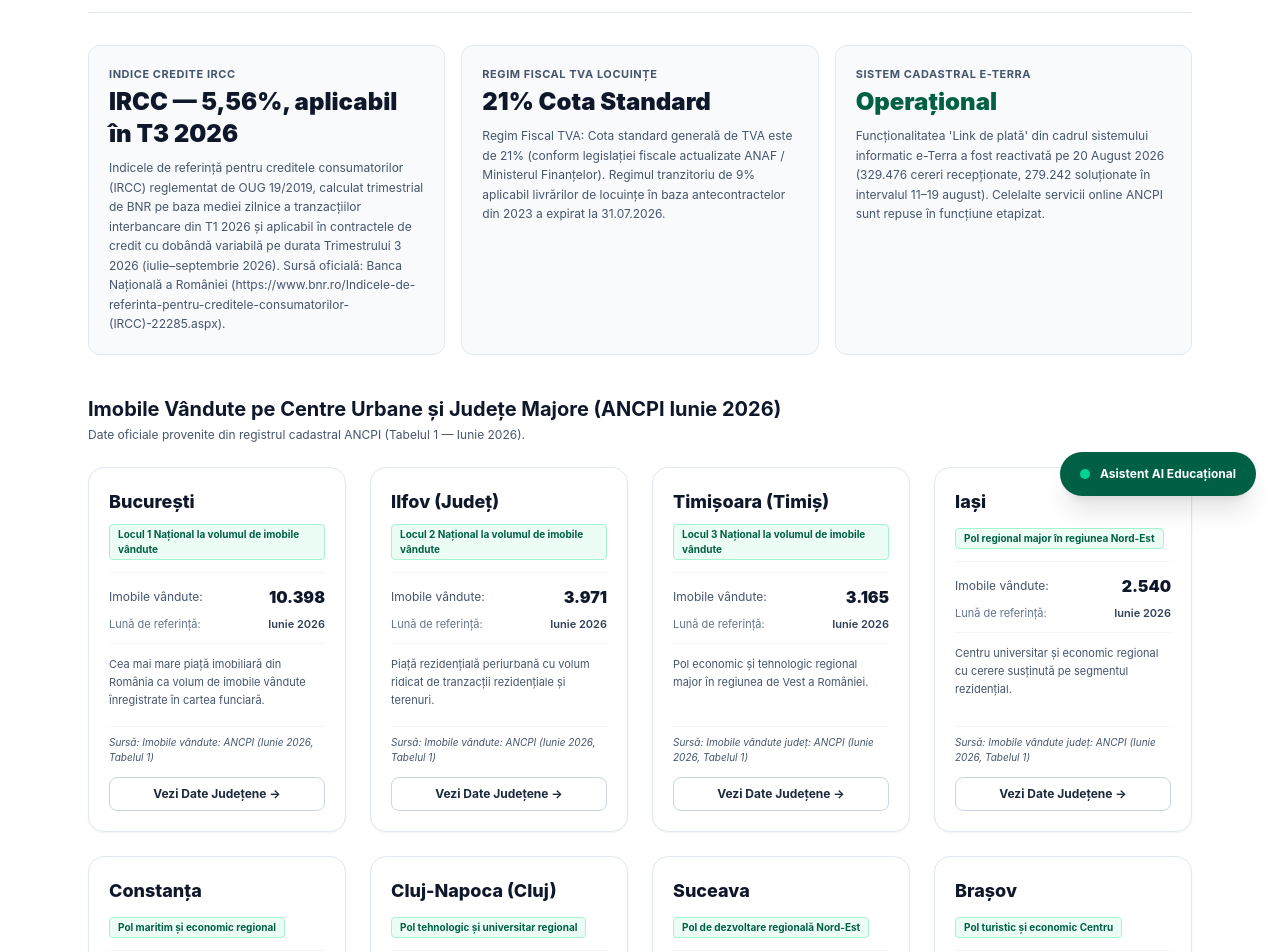
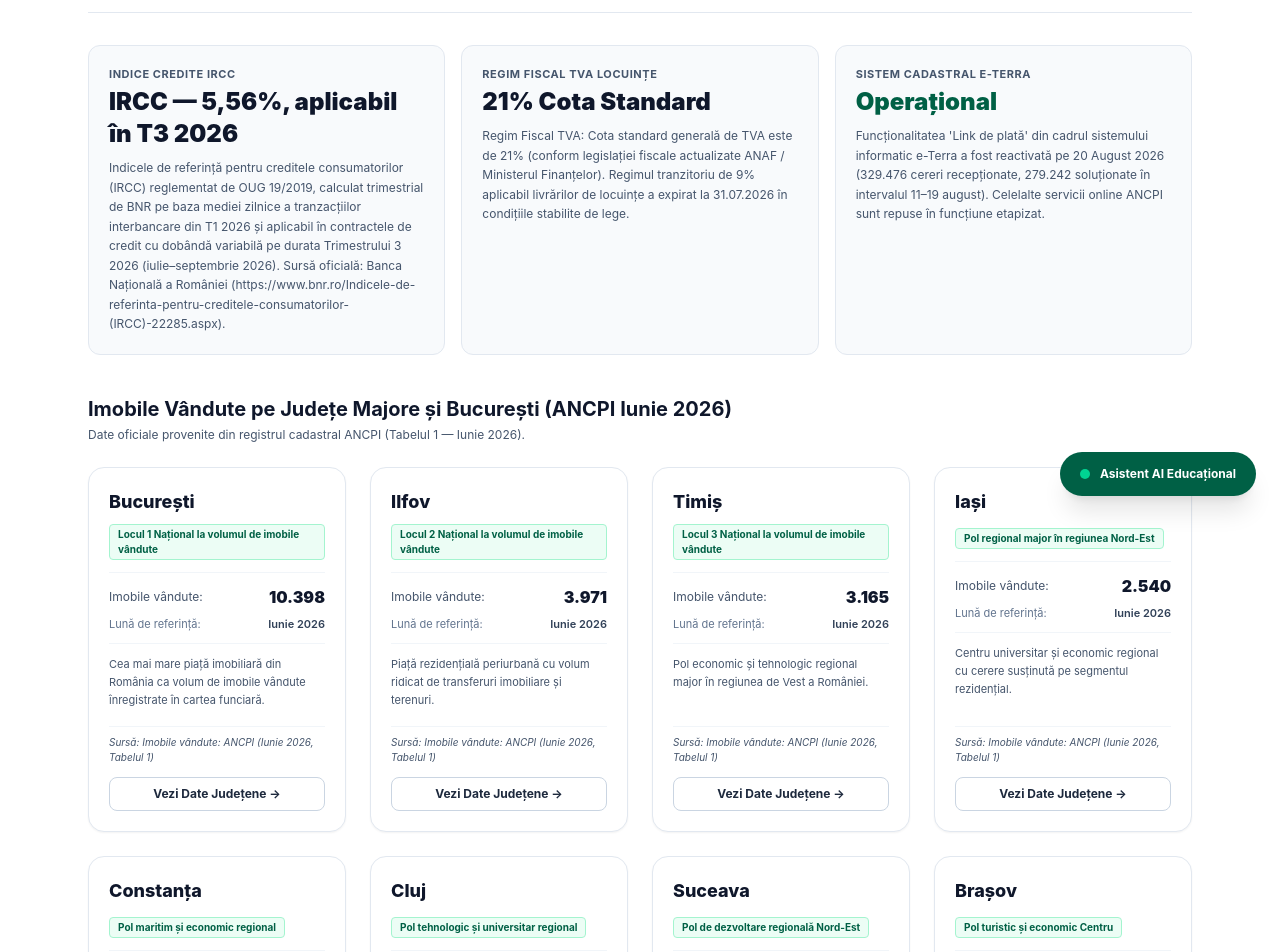
Before and after one commit to investitiiimobiliareromania/subventii, a Next.js app: page /piata-imobiliara in a window 1280 px wide. Shown: the part 280-1232 px from the top of the page. Built offline with nearby package versions, Linux system fonts and the light colour scheme.

Commit message:
fix(audit): ensure county-level geography, conservative VAT text, and audit disclaimers in legal policies

```diff
--- a/src/app/piata-imobiliara/page.tsx
+++ b/src/app/piata-imobiliara/page.tsx
@@ -81,7 +81,7 @@ export default function RealEstatePage() {
           <section className="mb-10">
             <div className="mb-6">
               <h2 className="text-xl font-bold text-slate-900">
-                Imobile Vândute pe Centre Urbane și Județe Majore (ANCPI Iunie 2026)
+                Imobile Vândute pe Județe Majore și București (ANCPI Iunie 2026)
               </h2>
               <p className="text-xs text-slate-600 mt-1">
                 Date oficiale provenite din registrul cadastral ANCPI (Tabelul 1 — Iunie 2026).
--- a/src/app/politica-cookies/page.tsx
+++ b/src/app/politica-cookies/page.tsx
@@ -31,7 +31,7 @@ export default function CookiePolicyPage() {
               Politica privind Modulele Cookie
             </h1>
             <p className="mt-2 text-xs text-slate-600">
-              Ultima actualizare: Septembrie 2026
+              Ultima actualizare: Septembrie 2026 • Politica descrie comportamentul tehnic identificat la momentul auditului.
             </p>
           </header>
 
--- a/src/app/politica-de-confidentialitate/page.tsx
+++ b/src/app/politica-de-confidentialitate/page.tsx
@@ -31,7 +31,7 @@ export default function PrivacyPolicyPage() {
               Politica de Confidențialitate
             </h1>
             <p className="mt-2 text-xs text-slate-600">
-              Ultima actualizare: Septembrie 2026 • Conform Regulamentului (UE) 2016/679
+              Ultima actualizare: Septembrie 2026 • Conform Regulamentului (UE) 2016/679 • Politica descrie comportamentul tehnic identificat la momentul auditului.
             </p>
           </header>
 
--- a/src/lib/piata-imobiliara-data.ts
+++ b/src/lib/piata-imobiliara-data.ts
@@ -19,20 +19,20 @@ export const realEstateCityReports: CityPriceReport[] = [
     sourceAttribution: "Imobile vândute: ANCPI (Iunie 2026, Tabelul 1)",
   },
   {
-    city: "Ilfov (Județ)",
+    city: "Ilfov",
     county: "Ilfov",
     ancpiJune2026Transactions: 3971,
     nationalRankNote: "Locul 2 Național la volumul de imobile vândute",
-    marketNote: "Piață rezidențială periurbană cu volum ridicat de tranzacții rezidențiale și terenuri.",
+    marketNote: "Piață rezidențială periurbană cu volum ridicat de transferuri imobiliare și terenuri.",
     sourceAttribution: "Imobile vândute: ANCPI (Iunie 2026, Tabelul 1)",
   },
   {
-    city: "Timișoara (Timiș)",
+    city: "Timiș",
     county: "Timiș",
     ancpiJune2026Transactions: 3165,
     nationalRankNote: "Locul 3 Național la volumul de imobile vândute",
     marketNote: "Pol economic și tehnologic regional major în regiunea de Vest a României.",
-    sourceAttribution: "Imobile vândute județ: ANCPI (Iunie 2026, Tabelul 1)",
+    sourceAttribution: "Imobile vândute: ANCPI (Iunie 2026, Tabelul 1)",
   },
   {
     city: "Iași",
@@ -40,7 +40,7 @@ export const realEstateCityReports: CityPriceReport[] = [
     ancpiJune2026Transactions: 2540,
     nationalRankNote: "Pol regional major în regiunea Nord-Est",
     marketNote: "Centru universitar și economic regional cu cerere susținută pe segmentul rezidențial.",
-    sourceAttribution: "Imobile vândute județ: ANCPI (Iunie 2026, Tabelul 1)",
+    sourceAttribution: "Imobile vândute: ANCPI (Iunie 2026, Tabelul 1)",
   },
   {
     city: "Constanța",
@@ -48,15 +48,15 @@ export const realEstateCityReports: CityPriceReport[] = [
     ancpiJune2026Transactions: 2234,
     nationalRankNote: "Pol maritim și economic regional",
     marketNote: "Piață rezidențială dinamică pe litoralul românesc și în zona metropolitană Constanța.",
-    sourceAttribution: "Imobile vândute județ: ANCPI (Iunie 2026, Tabelul 1)",
+    sourceAttribution: "Imobile vândute: ANCPI (Iunie 2026, Tabelul 1)",
   },
   {
-    city: "Cluj-Napoca (Cluj)",
+    city: "Cluj",
     county: "Cluj",
     ancpiJune2026Transactions: 2074,
     nationalRankNote: "Pol tehnologic și universitar regional",
     marketNote: "Piață rezidențială activă din Transilvania, susținută de sectoarele tehnologice și universitare.",
-    sourceAttribution: "Imobile vândute județ: ANCPI (Iunie 2026, Tabelul 1)",
+    sourceAttribution: "Imobile vândute: ANCPI (Iunie 2026, Tabelul 1)",
   },
   {
     city: "Suceava",
@@ -64,7 +64,7 @@ export const realEstateCityReports: CityPriceReport[] = [
     ancpiJune2026Transactions: 1850,
     nationalRankNote: "Pol de dezvoltare regională Nord-Est",
     marketNote: "Piață județeană cu volum susținut de transferuri imobiliare și terenuri.",
-    sourceAttribution: "Imobile vândute județ: ANCPI (Iunie 2026, Tabelul 1)",
+    sourceAttribution: "Imobile vândute: ANCPI (Iunie 2026, Tabelul 1)",
   },
   {
     city: "Brașov",
@@ -72,7 +72,7 @@ export const realEstateCityReports: CityPriceReport[] = [
     ancpiJune2026Transactions: 1735,
     nationalRankNote: "Pol turistic și economic Centru",
     marketNote: "Piață imobiliară influențată de atractivitatea turistică și dezvoltarea infrastructurii.",
-    sourceAttribution: "Imobile vândute județ: ANCPI (Iunie 2026, Tabelul 1)",
+    sourceAttribution: "Imobile vândute: ANCPI (Iunie 2026, Tabelul 1)",
   },
 ];
 
@@ -80,7 +80,7 @@ export const realEstateMarketMacro = {
   referencePeriod: "Septembrie 2026 (Date Oficiale ANCPI Iunie 2026 + Cadrul BNR/Fiscal Curent)",
   irccIndex: "IRCC — 5,56%, aplicabil în T3 2026",
   irccNote: "Indicele de referință pentru creditele consumatorilor (IRCC) reglementat de OUG 19/2019, calculat trimestrial de BNR pe baza mediei zilnice a tranzacțiilor interbancare din T1 2026 și aplicabil în contractele de credit cu dobândă variabilă pe durata Trimestrului 3 2026 (iulie–septembrie 2026). Sursă oficială: Banca Națională a României (https://www.bnr.ro/Indicele-de-referinta-pentru-creditele-consumatorilor-(IRCC)-22285.aspx).",
-  vatThresholdNote: "Regim Fiscal TVA: Cota standard generală de TVA este de 21% (conform legislației fiscale actualizate ANAF / Ministerul Finanțelor). Regimul tranzitoriu de 9% aplicabil livrărilor de locuințe în baza antecontractelor din 2023 a expirat la 31.07.2026.",
+  vatThresholdNote: "Regim Fiscal TVA: Cota standard generală de TVA este de 21% (conform legislației fiscale actualizate ANAF / Ministerul Finanțelor). Regimul tranzitoriu de 9% aplicabil livrărilor de locuințe a expirat la 31.07.2026 în condițiile stabilite de lege.",
   ancpiOperationalStatus: "Funcționalitatea 'Link de plată' din cadrul sistemului informatic e-Terra a fost reactivată pe 20 August 2026 (329.476 cereri recepționate, 279.242 soluționate în intervalul 11–19 august). Celelalte servicii online ANCPI sunt repuse în funcțiune etapizat.",
-  methodologyNote: "IMOBILE VÂNDUTE: Volumele de contracte provin exclusiv din registrele oficiale ale Agenției Naționale de Cadastru și Publicitate Imobiliară (ANCPI Iunie 2026, Tabelul 1). Prețurile cerute speculative și randamentele brute estimate fără fundamentare statistică oficială au fost eliminate în conformitate cu standardul de audit zero-trust.",
+  methodologyNote: "IMOBILE VÂNDUTE: Cifrele reprezintă imobile vândute înregistrate în cartea funciară la nivel de județ conform Tabelului 1 din buletinul statistic oficial ANCPI (Iunie 2026). Prețurile cerute speculative și randamentele brute estimate fără fundamentare statistică oficială au fost eliminate în conformitate cu standardul de audit zero-trust.",
 };
```
